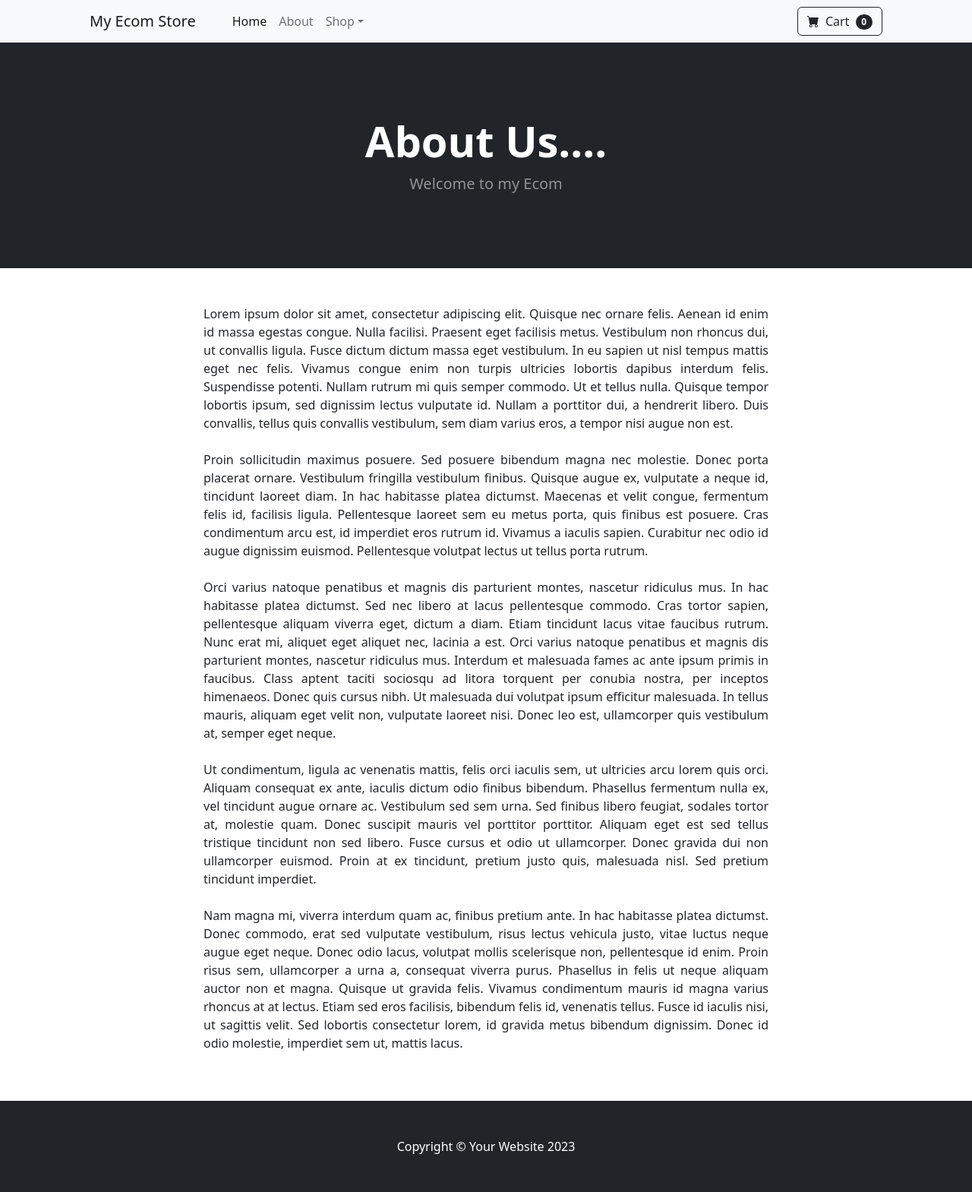
After one commit to iammanishanand/django-ecom, a Django app: page /about/ in a window 1280 px wide. The commit adds this page. Shown: the whole page at 76% size. Run offline with Django 5.2, Linux system fonts and the light colour scheme; some libraries are stand-ins or nearby versions.

Commit message:
phase 6 done

```diff
--- /dev/null
+++ b/store/templates/about.html
@@ -0,0 +1,36 @@
+{% extends "base.html" %}
+{%block content%}
+        <!-- Header-->
+        <header class="bg-dark py-5">
+            <div class="container px-4 px-lg-5 my-5">
+                <div class="text-center text-white">
+                    <h1 class="display-4 fw-bolder">About Us....</h1>
+                    <p class="lead fw-normal text-white-50 mb-0">Welcome to my Ecom</p>
+                </div>
+            </div>
+        </header>
+
+        <div class="container">
+            <div class="row">
+                <center>
+                    <div class="col-8">
+                        <br></br>
+                        <p align="justify">
+                        Lorem ipsum dolor sit amet, consectetur adipiscing elit. Quisque nec ornare felis. Aenean id enim id massa egestas congue. Nulla facilisi. Praesent eget facilisis metus. Vestibulum non rhoncus dui, ut convallis ligula. Fusce dictum dictum massa eget vestibulum. In eu sapien ut nisl tempus mattis eget nec felis. Vivamus congue enim non turpis ultricies lobortis dapibus interdum felis. Suspendisse potenti. Nullam rutrum mi quis semper commodo. Ut et tellus nulla. Quisque tempor lobortis ipsum, sed dignissim lectus vulputate id. Nullam a porttitor dui, a hendrerit libero. Duis convallis, tellus quis convallis vestibulum, sem diam varius eros, a tempor nisi augue non est.
+                        <br></br>
+Proin sollicitudin maximus posuere. Sed posuere bibendum magna nec molestie. Donec porta placerat ornare. Vestibulum fringilla vestibulum finibus. Quisque augue ex, vulputate a neque id, tincidunt laoreet diam. In hac habitasse platea dictumst. Maecenas et velit congue, fermentum felis id, facilisis ligula. Pellentesque laoreet sem eu metus porta, quis finibus est posuere. Cras condimentum arcu est, id imperdiet eros rutrum id. Vivamus a iaculis sapien. Curabitur nec odio id augue dignissim euismod. Pellentesque volutpat lectus ut tellus porta rutrum.
+<br></br>
+Orci varius natoque penatibus et magnis dis parturient montes, nascetur ridiculus mus. In hac habitasse platea dictumst. Sed nec libero at lacus pellentesque commodo. Cras tortor sapien, pellentesque aliquam viverra eget, dictum a diam. Etiam tincidunt lacus vitae faucibus rutrum. Nunc erat mi, aliquet eget aliquet nec, lacinia a est. Orci varius natoque penatibus et magnis dis parturient montes, nascetur ridiculus mus. Interdum et malesuada fames ac ante ipsum primis in faucibus. Class aptent taciti sociosqu ad litora torquent per conubia nostra, per inceptos himenaeos. Donec quis cursus nibh. Ut malesuada dui volutpat ipsum efficitur malesuada. In tellus mauris, aliquam eget velit non, vulputate laoreet nisi. Donec leo est, ullamcorper quis vestibulum at, semper eget neque.
+<br></br>
+Ut condimentum, ligula ac venenatis mattis, felis orci iaculis sem, ut ultricies arcu lorem quis orci. Aliquam consequat ex ante, iaculis dictum odio finibus bibendum. Phasellus fermentum nulla ex, vel tincidunt augue ornare ac. Vestibulum sed sem urna. Sed finibus libero feugiat, sodales tortor at, molestie quam. Donec suscipit mauris vel porttitor porttitor. Aliquam eget est sed tellus tristique tincidunt non sed libero. Fusce cursus et odio ut ullamcorper. Donec gravida dui non ullamcorper euismod. Proin at ex tincidunt, pretium justo quis, malesuada nisl. Sed pretium tincidunt imperdiet.
+<br></br>
+Nam magna mi, viverra interdum quam ac, finibus pretium ante. In hac habitasse platea dictumst. Donec commodo, erat sed vulputate vestibulum, risus lectus vehicula justo, vitae luctus neque augue eget neque. Donec odio lacus, volutpat mollis scelerisque non, pellentesque id enim. Proin risus sem, ullamcorper a urna a, consequat viverra purus. Phasellus in felis ut neque aliquam auctor non et magna. Quisque ut gravida felis. Vivamus condimentum mauris id magna varius rhoncus at at lectus. Etiam sed eros facilisis, bibendum felis id, venenatis tellus. Fusce id iaculis nisi, ut sagittis velit. Sed lobortis consectetur lorem, id gravida metus bibendum dignissim. Donec id odio molestie, imperdiet sem ut, mattis lacus.
+
+                        </p>
+                        <br></br>
+                    </div>
+                </center>
+            </div>
+        </div>
+
+{%endblock%}
--- /dev/null
+++ b/store/templates/base.html
@@ -0,0 +1,35 @@
+{% load static %}
+<!DOCTYPE html>
+<html lang="en">
+    <head>
+        <meta charset="utf-8" />
+        <meta name="viewport" content="width=device-width, initial-scale=1, shrink-to-fit=no" />
+        <meta name="description" content="" />
+        <meta name="author" content="" />
+        <title>Django E-commerce</title>
+        <!-- Favicon-->
+        <link rel="icon" href="{% static 'assets/favicon.ico' %}">
+        <!-- Bootstrap icons-->
+        <link href="https://cdn.jsdelivr.net/npm/bootstrap-icons@1.5.0/font/bootstrap-icons.css" rel="stylesheet" />
+        <!-- Core theme CSS (includes Bootstrap)-->
+        <link href="{% static 'css/styles.css' %}" rel="stylesheet">
+    </head>
+    <body>
+        {% include 'navbar.html' %}
+
+        {% block content  %}
+        {% endblock  %}
+
+
+
+
+        <!-- Footer-->
+        <footer class="py-5 bg-dark">
+            <div class="container"><p class="m-0 text-center text-white">Copyright &copy; Your Website 2023</p></div>
+        </footer>
+        <!-- Bootstrap core JS-->
+        <script src="https://cdn.jsdelivr.net/npm/bootstrap@5.2.3/dist/js/bootstrap.bundle.min.js"></script>
+        <!-- Core theme JS-->
+        <script src="{% static 'js/scripts.js' %}"></script>
+    </body>
+</html>
--- /dev/null
+++ b/store/templates/navbar.html
@@ -0,0 +1,29 @@
+        <!-- Navigation-->
+        <nav class="navbar navbar-expand-lg navbar-light bg-light">
+            <div class="container px-4 px-lg-5">
+                <a class="navbar-brand" href="{%url 'home' %}">My Ecom Store</a>
+                <button class="navbar-toggler" type="button" data-bs-toggle="collapse" data-bs-target="#navbarSupportedContent" aria-controls="navbarSupportedContent" aria-expanded="false" aria-label="Toggle navigation"><span class="navbar-toggler-icon"></span></button>
+                <div class="collapse navbar-collapse" id="navbarSupportedContent">
+                    <ul class="navbar-nav me-auto mb-2 mb-lg-0 ms-lg-4">
+                        <li class="nav-item"><a class="nav-link active" aria-current="page" href="{%url 'home' %}">Home</a></li>
+                        <li class="nav-item"><a class="nav-link" href="{%url 'about' %}">About</a></li>
+                        <li class="nav-item dropdown">
+                            <a class="nav-link dropdown-toggle" id="navbarDropdown" href="#" role="button" data-bs-toggle="dropdown" aria-expanded="false">Shop</a>
+                            <ul class="dropdown-menu" aria-labelledby="navbarDropdown">
+                                <li><a class="dropdown-item" href="#!">All Products</a></li>
+                                <li><hr class="dropdown-divider" /></li>
+                                <li><a class="dropdown-item" href="#!">Popular Items</a></li>
+                                <li><a class="dropdown-item" href="#!">New Arrivals</a></li>
+                            </ul>
+                        </li>
+                    </ul>
+                    <form class="d-flex">
+                        <button class="btn btn-outline-dark" type="submit">
+                            <i class="bi-cart-fill me-1"></i>
+                            Cart
+                            <span class="badge bg-dark text-white ms-1 rounded-pill">0</span>
+                        </button>
+                    </form>
+                </div>
+            </div>
+        </nav>
--- a/store/urls.py
+++ b/store/urls.py
@@ -3,4 +3,5 @@ from . import views
 
 urlpatterns = [
     path('', views.home, name="home"),
+    path('about/', views.about, name="about"),
 ]
--- a/store/views.py
+++ b/store/views.py
@@ -5,3 +5,6 @@ def home(request):
     products = Product.objects.all()  # Fetch all products
     context = {'products': products}  # Add to context
     return render(request, 'home.html', context)
+
+def about(request):
+    return render(request, 'about.html', {})
```
Also changed, not shown: store/templates/home.html (+4 -56 lines).
